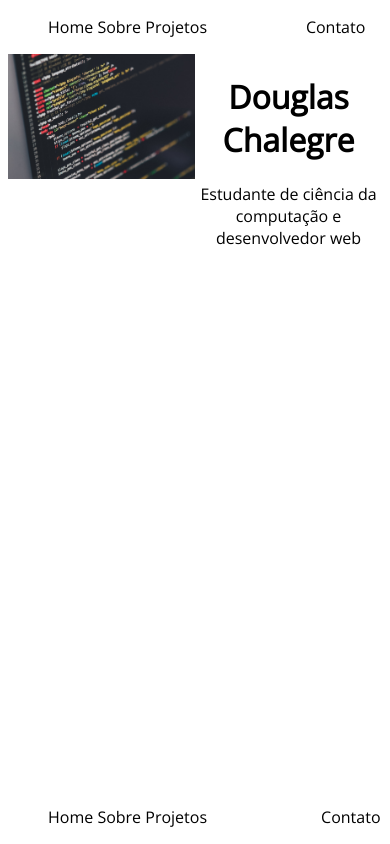
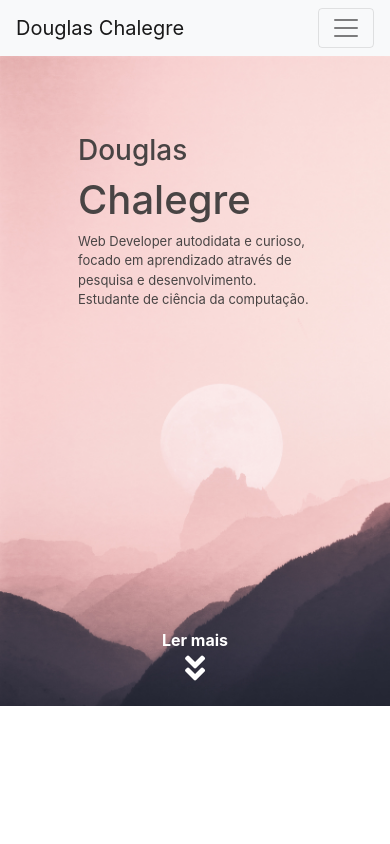
Before and after one commit to douglaschalegre/douglaschalegre.github.io, a PHP site: page / in a window 390 px wide. Run offline with PHP 8.4, Linux system fonts and the light colour scheme; some libraries are stand-ins or nearby versions.

Commit message:
Mudando para scss, removendo php e iniciando pela versão mobile

```diff
--- a/footer.php
+++ /dev/null
@@ -1,15 +0,0 @@
-    <footer>
-        <nav>
-        <div class="main-wrapper">
-                <ul>
-                    <li>Home</li>
-                    <li>Sobre</li>
-                    <li>Projetos</li>
-                    <a>Contato</a>
-                </ul>
-
-            </div>
-        </nav>
-    </footer>
-</body>
-</html>
--- a/header.php
+++ /dev/null
@@ -1,24 +0,0 @@
-<!DOCTYPE html>
-<html>
-<head>
-    <meta charset="utf-8" />
-    <meta http-equiv="X-UA-Compatible" content="IE=edge">
-    <title>Douglas Chalegre</title>
-    <meta name="viewport" content="width=device-width, initial-scale=1">
-    <link rel="stylesheet" type="text/css" media="screen" href="main.css" />
-    <script src="main.js"></script>
-</head>
-<body>
-    <header>
-        <nav>
-            <div class="main-wrapper">
-                <ul>
-                    <li>Home</li>
-                    <li>Sobre</li>
-                    <li>Projetos</li>
-                    <a>Contato</a>
-                </ul>
-
-            </div>
-        </nav>
-    </header>
--- /dev/null
+++ b/index.html
@@ -0,0 +1,81 @@
+<!DOCTYPE html>
+<html>
+
+<head>
+    <meta charset="utf-8" />
+    <meta http-equiv="X-UA-Compatible" content="IE=edge">
+    <title>Douglas Chalegre</title>
+    <meta name="viewport" content="width=device-width, initial-scale=1">
+    <link rel="stylesheet" type="text/css" media="screen" href="main.css" />
+    <link rel="stylesheet" href="https://stackpath.bootstrapcdn.com/bootstrap/4.2.1/css/bootstrap.min.css" integrity="sha384-GJzZqFGwb1QTTN6wy59ffF1BuGJpLSa9DkKMp0DgiMDm4iYMj70gZWKYbI706tWS"
+        crossorigin="anonymous">
+        <link rel="stylesheet" href="https://use.fontawesome.com/releases/v5.7.1/css/all.css" integrity="sha384-fnmOCqbTlWIlj8LyTjo7mOUStjsKC4pOpQbqyi7RrhN7udi9RwhKkMHpvLbHG9Sr" crossorigin="anonymous">
+
+</head>
+
+<body>
+    <nav class="navbar navbar-expand-lg navbar-light bg-light">
+        <a class="navbar-brand " href="#">Douglas Chalegre</a>
+        <button class="navbar-toggler" type="button" data-toggle="collapse" data-target="#navbarToggler"
+            aria-controls="navbarTogglerDemo02" aria-expanded="false" aria-label="Toggle navigation">
+            <span class="navbar-toggler-icon"></span>
+        </button>
+
+        <div class="collapse navbar-collapse" id="navbarToggler">
+            <ul class="navbar-nav mr-auto mt-2 mt-lg-0">
+                <li class="nav-item ">
+                    <a class="nav-link" href="#">Home</a>
+                </li>
+                <li class="nav-item ">
+                    <a class="nav-link" href="#">Projetos</a>
+                  </li>
+                  <li class="nav-item ">
+                    <a class="nav-link" href="#">Sobre mim</a>
+                  </li>
+                  <li class="nav-item "></li>
+                    <a class="nav-link" href="#">Contato</a>
+                  </li>
+            </ul>
+        </div>
+    </nav>
+
+    <div class="mainDiv">
+        <div class="nome">
+            <h3>Douglas </br></h2>
+            <h1>Chalegre</h1>
+            <p>Web Developer autodidata e curioso,
+                    focado em aprendizado através de
+                    pesquisa e desenvolvimento.
+                    Estudante de ciência da computação.
+                    </p>
+        </div>
+        <div class="lerMais">
+            <a>Ler mais</a>
+            <i class="fas fa-angle-double-down fa-2x"></i>
+        </div>
+    </div>
+
+    <div class="bg-dark projetosDiv">
+        <h1></h1>
+    </div>
+    <footer>
+        <nav>
+            <div class="main-wrapper">
+                <ul>
+
+                </ul>
+
+            </div>
+        </nav>
+    </footer>
+
+    <script src="https://code.jquery.com/jquery-3.3.1.slim.min.js" integrity="sha384-q8i/X+965DzO0rT7abK41JStQIAqVgRVzpbzo5smXKp4YfRvH+8abtTE1Pi6jizo"
+        crossorigin="anonymous"></script>
+    <script src="https://cdnjs.cloudflare.com/ajax/libs/popper.js/1.14.6/umd/popper.min.js" integrity="sha384-wHAiFfRlMFy6i5SRaxvfOCifBUQy1xHdJ/yoi7FRNXMRBu5WHdZYu1hA6ZOblgut"
+        crossorigin="anonymous"></script>
+    <script src="https://stackpath.bootstrapcdn.com/bootstrap/4.2.1/js/bootstrap.min.js" integrity="sha384-B0UglyR+jN6CkvvICOB2joaf5I4l3gm9GU6Hc1og6Ls7i6U/mkkaduKaBhlAXv9k"
+        crossorigin="anonymous"></script>
+    <script src="main.js"></script>
+</body>
+
+</html>
--- a/index.php
+++ /dev/null
@@ -1,16 +0,0 @@
-<?php
-    include_once 'header.php';
-?>
-
-<div class='divLeft'>
-
-</div>
-
-<div class='divRight'>
-    <h1>Douglas Chalegre</h1>
-    <p>Estudante de ciência da computação e desenvolvedor web</p>
-</div>
-
-<?php
-    include_once 'footer.php';
-?>
--- a/main.css
+++ b/main.css
@@ -6,55 +6,41 @@ body {
 .main-wrapper {
   margin: 0 auto;
   width: 100%;
-  /* HEADER */
 }
 
-header nav div ul {
-  /* DIV PRINCIPAL ESQUERDA */
-}
-header nav div ul li {
-  list-style: none;
-  display: inline;
-}
-header nav div ul a {
-  float: right;
-  margin-right: 5%;
+/* HEADER */
+.underline {
+  text-underline-position: above;
+  text-decoration: underline #707070 solid;
 }
 
-.divLeft {
-  background: url(assets/img/coding.jpg);
-  background-size: 100%;
+.mainDiv {
+  position: relative;
+  background-image: url(assets/img/teste2.jpg);
+  background-size: cover;
   background-repeat: no-repeat;
-  float: left;
-  width: 50%;
-  height: 630px;
-  /* DIV PRINCIPAL DIREITA */
+  height: 650px;
 }
-.divLeft img {
-  width: 100%;
-  height: auto;
+.mainDiv .nome {
+  padding-top: 20%;
+  padding-left: 20%;
+  padding-right: 20%;
+  color: #484444;
+}
+.mainDiv .nome p {
+  font-size: 13px;
+}
+.mainDiv .lerMais {
+  text-align: center;
+  font-weight: bold;
+  position: absolute;
+  bottom: 0;
+  padding-left: 40%;
+  padding-right: 40%;
+  padding-bottom: 20px;
+  color: #FFFFFF;
 }
 
-.divRight {
-  text-align: center;
-  float: right;
-  width: 50%;
-  height: 630px;
-  /* FOOTER */
-}
-
-footer nav div {
-  position: absolute;
-  bottom: 0;
-}
-footer nav div ul li {
-  list-style: none;
-  display: inline;
-}
-footer nav div ul a {
-  display: inline;
-  float: right;
-  margin-right: 5%;
-}
+/* FOOTER */
 
 /*# sourceMappingURL=main.css.map */
--- a/main.sass
+++ /dev/null
@@ -1,50 +0,0 @@
-@import url('https://fonts.googleapis.com/css?family=Open+Sans')
-body
-    font-family: 'Open Sans', sans-serif
-
-.main-wrapper
-    margin: 0 auto
-    width: 100%
-
-    /* HEADER */
-header nav div ul
-    li
-        list-style: none
-        display: inline
-    a
-        float: right
-        margin-right: 5%
-
-
-    /* DIV PRINCIPAL ESQUERDA */
-.divLeft
-    background: url(assets/img/coding.jpg)
-    background-size: 100%
-    background-repeat: no-repeat
-    float: left
-    width: 50%
-    height: 630px
-    img
-        width: 100%
-        height: auto
-
-    /* DIV PRINCIPAL DIREITA */
-.divRight
-    text-align: center
-    float: right
-    width: 50%
-    height: 630px
-
-    /* FOOTER */
-
-footer nav div
-    position: absolute
-    bottom: 0
-    ul
-        li
-            list-style: none
-            display: inline
-        a
-            display: inline
-            float: right
-            margin-right: 5%
--- /dev/null
+++ b/main.scss
@@ -0,0 +1,57 @@
+@import url('https://fonts.googleapis.com/css?family=Open+Sans');
+
+$text-color: #484444;
+$light-color: #FFFFFF;
+
+body{
+    font-family: 'Open Sans', sans-serif;
+}
+
+.main-wrapper{
+    margin: 0 auto;
+    width: 100%;
+}
+    /* HEADER */
+
+.underline{
+    text-underline-position: above;
+    text-decoration: underline #707070 solid;
+}
+
+.mainDiv{
+    position: relative;
+    background-image: url(assets/img/teste2.jpg);
+    background-size: cover;
+    background-repeat: no-repeat;
+    height: 650px;
+
+
+    .nome{
+        padding-top: 20%;
+        padding-left: 20%;
+        padding-right: 20%;
+        color: $text-color;
+        p{
+            font-size: 13px;
+        }
+    }
+
+    .lerMais{
+        text-align: center;
+        font-weight: bold;
+        position: absolute;
+        bottom: 0;
+        padding-left: 40%;
+        padding-right: 40%;
+        padding-bottom: 20px;
+        color: $light-color;
+    }
+
+}
+
+.projetosDiv{
+
+
+}
+
+    /* FOOTER */
```
Also changed, not shown: 1 other file.
